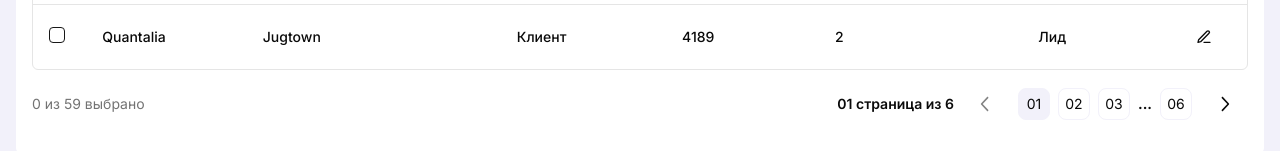
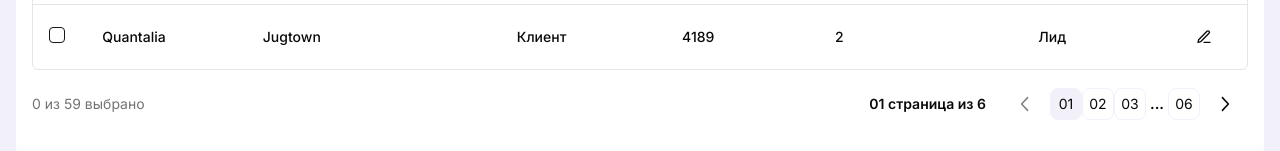
Before and after one commit to siberiacancode/big-quest, a Next.js app: page /org/organizations in a window 1280 px wide. Shown: the part 990-1141 px from the top of the page. Built offline with nearby package versions, Linux system fonts and the light colour scheme.

Commit message:
feature/BQ-185 :ocean: added DataTable props, deleted comment in dataTableFilters, deleted dropdownMenu in columns, fixed TablePagination layout, deleted brackets

```diff
--- a/app/org/organizations/components/Breadcrumbs/Breadcrumbs.tsx
+++ b/app/org/organizations/components/Breadcrumbs/Breadcrumbs.tsx
@@ -1,11 +1,10 @@
-import type { FC } from 'react';
 import { ChevronRightIcon } from 'lucide-react';
 import Link from 'next/link';
 
 interface BreadcrumbsProps {
   breadcrumbs: { label: string; link: string }[];
 }
-export const Breadcrumbs: FC<BreadcrumbsProps> = ({ breadcrumbs }) => (
+export const Breadcrumbs = ({ breadcrumbs }: BreadcrumbsProps) => (
   <nav aria-label='Breadcrumb'>
     <ul className='flex py-6'>
       {breadcrumbs.map((crumb, index) => (
--- a/app/org/organizations/components/Table/components/DataTableFilters/DataTableFilters.tsx
+++ b/app/org/organizations/components/Table/components/DataTableFilters/DataTableFilters.tsx
@@ -34,9 +34,6 @@ export const DataTableFilters = <TData,>({ table }: DataTableFiltersProps<TData>
 
     <DropdownMenu>
       <DropdownMenuTrigger asChild>
-        {/* <Button variant='outline' className='ml-auto'>
-              Columns <ChevronDownIcon className='ml-2 h-4 w-4' />
-            </Button> */}
         <Button variant='outline' size='sm' className='m-2 bg-breadboard md:ml-auto'>
           <PlusCircledIcon className='mr-2 h-4 w-4' />
           Добавить
--- a/app/org/organizations/components/Table/constants/columns.tsx
+++ b/app/org/organizations/components/Table/constants/columns.tsx
@@ -1,11 +1,3 @@
-import {
-  DropdownMenu,
-  DropdownMenuContent,
-  DropdownMenuItem,
-  DropdownMenuLabel,
-  DropdownMenuSeparator,
-  DropdownMenuTrigger
-} from '@radix-ui/react-dropdown-menu';
 import type { ColumnDef } from '@tanstack/react-table';
 import { Edit3Icon } from 'lucide-react';
 
@@ -47,21 +39,9 @@ export const columns: ColumnDef<Application>[] = [
     enableHiding: false,
     cell: () => {
       return (
-        <DropdownMenu>
-          <DropdownMenuTrigger asChild>
-            <Button variant='ghost' className='h-8 w-8 p-0'>
-              <span className='sr-only'>Open menu</span>
-              <Edit3Icon className='h-4 w-4' />
-            </Button>
-          </DropdownMenuTrigger>
-          <DropdownMenuContent align='end'>
-            <DropdownMenuLabel>Actions</DropdownMenuLabel>
-            <DropdownMenuItem>Copy payment ID</DropdownMenuItem>
-            <DropdownMenuSeparator />
-            <DropdownMenuItem>View customer</DropdownMenuItem>
-            <DropdownMenuItem>View payment details</DropdownMenuItem>
-          </DropdownMenuContent>
-        </DropdownMenu>
+        <Button variant='ghost' className='h-8 w-8 p-0'>
+          <Edit3Icon className='h-4 w-4' />
+        </Button>
       );
     }
   }
--- a/app/org/organizations/components/TablePagination/TablePagination.tsx
+++ b/app/org/organizations/components/TablePagination/TablePagination.tsx
@@ -16,22 +16,22 @@ export const TablePagination: React.FC<DataTablePaginationProps<Application>> =
   const pageCount = table.getPageCount();
 
   return (
-    <div className='flex items-center justify-end space-x-2 py-4'>
+    <div className='flex flex-col-reverse items-center justify-end gap-2 space-x-2 py-4 md:flex-row'>
       <div className='flex-1 text-sm text-muted-foreground'>
         {table.getFilteredSelectedRowModel().rows.length} из{' '}
         {table.getFilteredRowModel().rows.length} выбрано
       </div>
-      <div className='flex items-center space-x-2'>
+      <div className='flex flex-col-reverse items-center gap-2 space-x-2 md:flex-row'>
         <span className='text-b text-sm font-semibold'>
           {pageCount < 10 ? `0${pageIndex + 1}` : pageIndex} страница из {pageCount}
         </span>
-
+        <div className='flex items-center'>
           <Button
             variant='outline'
             size='sm'
             onClick={() => table.previousPage()}
             disabled={!table.getCanPreviousPage()}
-          className='border-none '
+            className='border-none'
           >
             <ChevronLeftIcon className='h-6 w-6 stroke-2' />
           </Button>
@@ -71,11 +71,12 @@ export const TablePagination: React.FC<DataTablePaginationProps<Application>> =
             size='sm'
             onClick={() => table.nextPage()}
             disabled={!table.getCanNextPage()}
-          className='border-none '
+            className='border-none'
           >
             <ChevronRightIcon className='h-6 w-6 stroke-2 font-normal' />
           </Button>
         </div>
       </div>
+    </div>
   );
 };
--- a/app/org/organizations/page.tsx
+++ b/app/org/organizations/page.tsx
@@ -2,6 +2,7 @@ import { InfoIcon, TrendingUpIcon } from 'lucide-react';
 
 import { Breadcrumbs } from './components/Breadcrumbs/Breadcrumbs';
 import { SummaryCard } from './components/SummaryCard/SummaryCard';
+import { data } from './components/Table/constants/data';
 import { DataTable } from './components/Table/DataTable';
 
 const contents = [
@@ -41,7 +42,7 @@ const OrganizationsPage = () => {
           titleIcon={<InfoIcon size={20} strokeWidth={1.5} />}
         />
       </div>
-      <DataTable />
+      <DataTable data={data} />
     </div>
   );
 };
--- a/src/utils/helpers/generateColumn.tsx
+++ b/src/utils/helpers/generateColumn.tsx
@@ -36,7 +36,7 @@ export const generateColumn = ({
     ),
     cell: ({ row }) => {
       const value: string | number = row.getValue(accessorKey);
-      return <div className={`px-4 text-left font-medium `}>{value}</div>;
+      return <div className='px-4 text-left font-medium'>{value}</div>;
     },
     enableSorting: sortable,
     enableHiding: true
--- a/src/utils/helpers/renderPageButtons.tsx
+++ b/src/utils/helpers/renderPageButtons.tsx
@@ -17,7 +17,7 @@ export const renderPageButtons = <TData,>({ table }: RenderPageButtonsProps<TDat
       size='sm'
       onClick={() => table.setPageIndex(page - 1)}
       className={`h-8 w-8 rounded-lg border border-breadboard font-normal ${
-        page === currentPage ? ' bg-breadboard' : ''
+        page === currentPage && 'bg-breadboard'
       }`}
     >
       {page < 10 ? `0${page}` : page}
```
Also changed, not shown: app/org/organizations/components/Table/DataTable.tsx (+6 -2 lines). Lines whose indentation alone changed are shown as unchanged.
